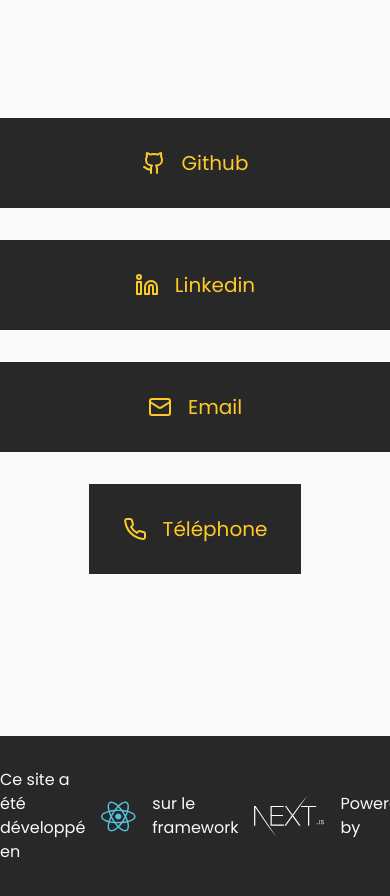
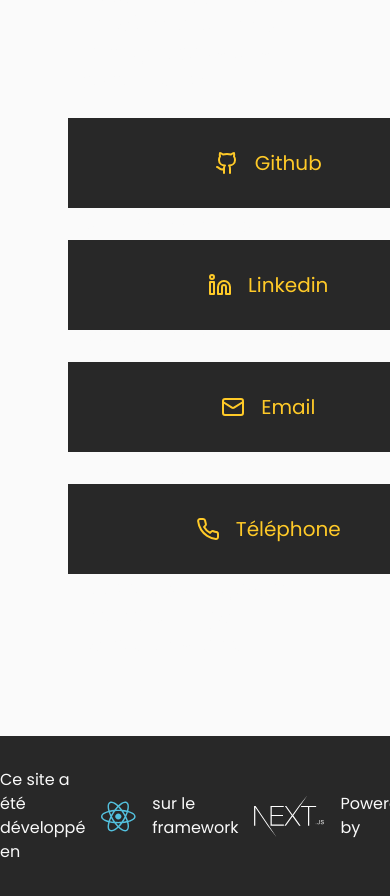
Before and after one commit to monkeycs60/portfolio-cs, a Next.js app: page / in a window 390 px wide. Shown: the part 4883-5779 px from the top of the page. Built offline with nearby package versions, Linux system fonts and the light colour scheme.

Commit message:
style: finish responsive on laptop

```diff
--- a/src/components/Contact.tsx
+++ b/src/components/Contact.tsx
@@ -4,6 +4,7 @@
 import { clsx } from 'clsx';
 import Link from 'next/link';
 import { Github, Linkedin, Mail, Phone } from 'lucide-react';
+import ContactButton from './Contact/ContactButton';
 
 const Contact = () => {
 	const [isClicked, setIsClicked] = useState(false);
@@ -18,50 +19,29 @@
 				<h3 className='text-xl lg:text-3xl '>Mes contacts</h3>
 				<div className='bg-gray-cool-700 w-[5px] animate-pulse '></div>
 			</div>
-			<div className='w-1/2  flex flex-wrap justify-center mx-auto my-[120px] gap-8 text-xl'>
-				<Link href={'https://github.com/monkeycs60'} target='_blank'>
-					<button
-						className={clsx(
-							'w-[400px] h-[90px] flex justify-center items-center gap-4 font-poppins px-8 py-4 bg-secondary text-tercary border-secondary border-[2px]',
-							' hover:text-secondary hover:bg-primary'
-						)}>
-						<Github />
-						<span>Github</span>
-					</button>
-				</Link>
-				<Link
-					href={
-						'https://www.linkedin.com/in/cl%C3%A9ment-serizay-044911262/'
-					}
-					target='_blank'>
-					<button
-						className={clsx(
-							'w-[400px] h-[90px] flex justify-center items-center gap-4 font-poppins px-8 py-4 bg-secondary text-tercary border-secondary border-[2px]',
-							' hover:text-secondary hover:bg-primary'
-						)}>
-						<Linkedin />
-						<span>Linkedin</span>
-					</button>
-				</Link>
-				<Link href={'mailto:clement.serizay@gmail.com'} target='_blank'>
-					<button
-						className={clsx(
-							'w-[400px] h-[90px] flex justify-center items-center gap-4 font-poppins px-8 py-4 bg-secondary text-tercary border-secondary border-[2px]',
-							' hover:text-secondary hover:bg-primary'
-						)}>
-						<Mail />
-						<span>Email</span>
-					</button>
-				</Link>
-				<button
-					className={clsx(
-						'w-[400px] h-[90px] flex justify-center items-center gap-4 font-poppins px-8 py-4 bg-secondary text-tercary border-secondary border-[2px]',
-						' hover:text-secondary hover:bg-primary'
-					)}
-					onClick={handleClick}>
-					<Phone />
-					<span>{isClicked ? '06 47 11 76 23' : 'Téléphone'}</span>
-				</button>
+			<div className='lg:w-[70%] 3xl:w-1/2  flex flex-wrap justify-center mx-auto my-[120px] gap-8 text-xl'>
+				<ContactButton
+					Icon={Github}
+					label={{ default: 'Github' }}
+					link='https://github.com/monkeycs60'
+				/>
+				<ContactButton
+					Icon={Linkedin}
+					label={{ default: 'Linkedin' }}
+					link='https://www.linkedin.com/in/cl%C3%A9ment-serizay-044911262/'
+				/>
+				<ContactButton
+					Icon={Mail}
+					label={{ default: 'Email' }}
+					link='mailto:clement.serizay@gmail.com'
+				/>
+				<ContactButton
+					Icon={Phone}
+					label={{ default: 'Téléphone', toggled: '06 47 11 76 23' }}
+					isToggleable={true}
+					isToggled={isClicked}
+					onClick={handleClick}
+				/>
 			</div>
 		</div>
 	);
--- a/src/components/Contact/ContactButton.tsx
+++ b/src/components/Contact/ContactButton.tsx
@@ -1,5 +1,15 @@
+import { FC, MouseEventHandler } from 'react';
 import clsx from 'clsx';
 import Link from 'next/link';
+
+interface ContactButtonProps {
+	Icon: FC;
+	label: { default: string; toggled?: string };
+	link?: string;
+	onClick?: MouseEventHandler<HTMLButtonElement>;
+	isToggleable?: boolean;
+	isToggled?: boolean;
+}
 
 const ContactButton = ({
 	Icon,
@@ -8,8 +18,8 @@
 	onClick,
 	isToggleable,
 	isToggled,
-}) => (
-	<Link href={link} target='_blank'>
+}: ContactButtonProps) => {
+	const buttonContent = (
 		<button
 			className={clsx(
 				'w-[400px] h-[90px] flex justify-center items-center gap-4 font-poppins px-8 py-4 bg-secondary text-tercary border-secondary border-[2px]',
@@ -21,7 +31,15 @@
 				{isToggleable && isToggled ? label.toggled : label.default}
 			</span>
 		</button>
-	</Link>
-);
+	);
+
+	return link ? (
+		<Link href={link} target='_blank'>
+			{buttonContent}
+		</Link>
+	) : (
+		buttonContent
+	);
+};
 
 export default ContactButton;
```
